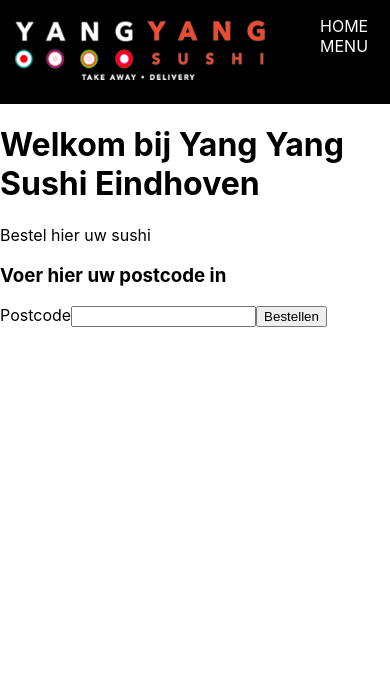
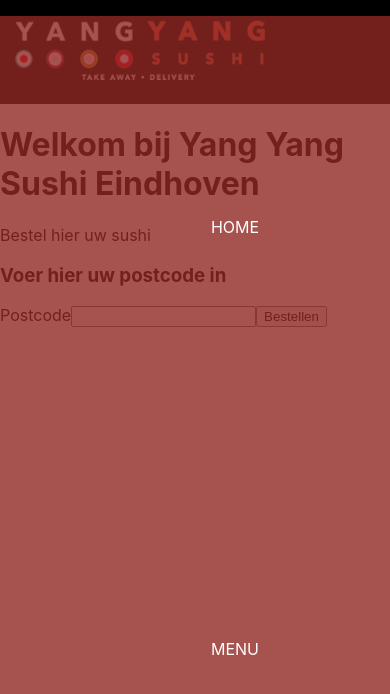
Before and after one commit to Kakeetje/eindopdr1, a React (Create React App) app: page / in a window 390 px wide. Shown: the top 694 px of the page. Built offline with nearby package versions, Linux system fonts and the light colour scheme.

Commit message:
Menu page, Mobile ver altered, links for sidebar added

```diff
--- a/src/App.css
+++ b/src/App.css
@@ -30,3 +30,21 @@
 nav ul li a:hover{
     color: #ed4b2f;
 }
+
+@media (max-width: 650px) {
+    header ul{
+        position: fixed;
+        top: 0;
+        left: 0;
+        width: 100%;
+        height: 100vh;
+        display: flex;
+        justify-content: space-around;
+        align-items: center;
+        flex-direction: column;
+        background: #902923;
+        z-index: 99;
+        opacity: 0.80;
+        transition: 0.5s linear;
+    }
+}
--- a/src/App.js
+++ b/src/App.js
@@ -30,6 +30,12 @@
                   <li><Link to="/">Home</Link></li>
                   <li><Link to="/menu">Menu</Link></li>
                 </ul>
+                <div className="Nav-Cart">
+                  <span>0</span>
+                    <Link to="/cart">
+                      <img src={CartIcon} alt="" width="20" />
+                    </Link>
+                </div>
               </nav>
               </div>
 
--- a/src/Pages/Menu.js
+++ b/src/Pages/Menu.js
@@ -1,4 +1,5 @@
 import React, { useEffect, useState } from 'react';
+import { Link } from 'react-router-dom';
 import axios from 'axios';
 import GerechtenCards from "./Menu/GerechtenCards";
 import Chopsticks from "../Assets/Chopsticks-for-Loading.gif";
@@ -33,7 +34,7 @@
         <>
         <div className="Menu">
             <h1>Bekijk onze Menu</h1>
-            <img src={MenuIcon} alt="" width="20" />
+            <img className="MenuIcon" src={MenuIcon} alt="" width="20" />
         </div>
     <div className="next-previous">
         <button
@@ -52,6 +53,20 @@
                     return <GerechtenCards key={gerecht.name} name={gerecht.name} />
           })}
       </div>
+            <div>
+                <nav>
+             <ul className="Sushi-category">
+                 <li><Link to="/menu/nigiri">Nigiri</Link></li>
+                 <li><Link to="/menu/hosomaki">Hosomaki</Link></li>
+                 <li><Link to="/menu/urumaki">Urumaki</Link></li>
+                 <li><Link to="/menu/crispyrolls">Crispy Rolls</Link></li>
+                 <li><Link to="/menu/bijgerechten">Bijgerechten</Link></li>
+                 <li className="Close">
+                     <img src={CrossIcon}  alt="" width="20"/>
+                 </li>
+            </ul>
+                </nav>
+            </div>
      </>
      );
     }
--- a/src/Pages/PagesCSS/Menu.css
+++ b/src/Pages/PagesCSS/Menu.css
@@ -1,5 +1,8 @@
-.Menu {
-    text-align: center;
+.Menu{
+    padding: 20px;
+}
+.MenuIcon {
+   padding: 20px;
 }
 .next-previous {
     padding-top: 5vh;
@@ -16,3 +19,11 @@
     justify-content: center;
     align-items: center;
 }
+header .Menu,
+header .close{
+    display: block;
+}
+
+header .close{
+    position: absolute;
+}
```
Also changed, not shown: src/Pages/Components/ShoppingCart.js (added).
